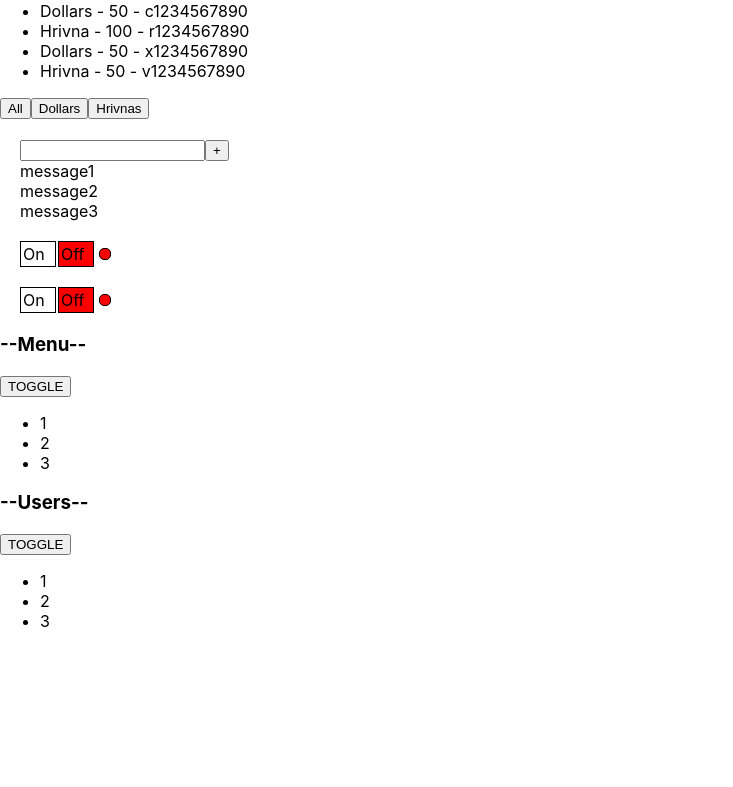
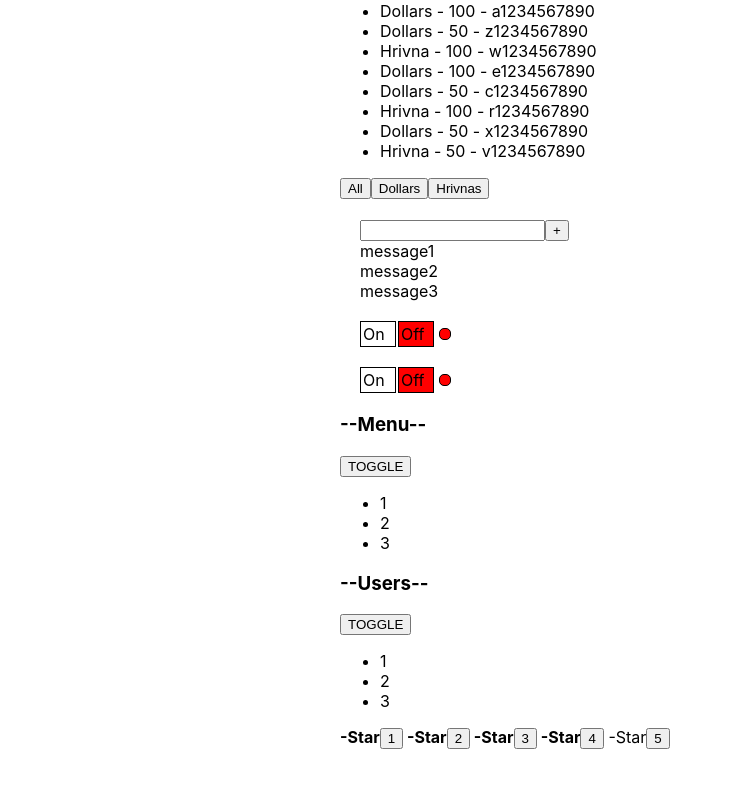
Before and after one commit to Dinara1989/Tasks, a React (Create React App) app: page / in a window 1280 px wide. Shown: the part 571-1358 px from the top of the page, without its empty margins (0-733 px from the left). Before the commit the page ends 1218 px from the top, so only its background shows below. Built offline with nearby package versions, Linux system fonts and the light colour scheme.

Commit message:
useState, uncontrolled Rating

```diff
--- a/src/App.css
+++ b/src/App.css
@@ -1,38 +1,4 @@
 .App {
-  text-align: center;
+    width: 600px;
+    margin: 100px auto;
 }
-
-.App-logo {
-  height: 40vmin;
-  pointer-events: none;
-}
-
-@media (prefers-reduced-motion: no-preference) {
-  .App-logo {
-    animation: App-logo-spin infinite 20s linear;
-  }
-}
-
-.App-header {
-  background-color: #282c34;
-  min-height: 100vh;
-  display: flex;
-  flex-direction: column;
-  align-items: center;
-  justify-content: center;
-  font-size: calc(10px + 2vmin);
-  color: white;
-}
-
-.App-link {
-  color: #61dafb;
-}
-
-@keyframes App-logo-spin {
-  from {
-    transform: rotate(0deg);
-  }
-  to {
-    transform: rotate(360deg);
-  }
-}
--- a/src/App.tsx
+++ b/src/App.tsx
@@ -1,3 +1,4 @@
+import './App.css';
 import Header from "./site/Header";
 import Body from "./site/Body";
 import Footer from "./site/Footer";
@@ -8,6 +9,7 @@
 import FullInput from "./components/inputUni/FullInput";
 import OnOff from "./components/onOff/OnOff";
 import Accordion from "./components/selfControlledAccordion/Accordion";
+import Rating from "./components/selfControlledRating/Rating";
 
 const students = [
   {id: 1, name:'Dinara', age: 35},
@@ -43,7 +45,7 @@
   }
 
   return (
-      <div>
+      <div className={'App'}>
           <Hook />
           <Button name={'Button 1'} callBack={()=>Button1Foo('Me Dinara', 35, 'from Ukraine')}/>
           <Button name={'Button 1'} callBack={()=>Button2Foo('Me Hro', 43, 'from Lebanon')}/>
@@ -62,6 +64,7 @@
           <OnOff />
           <Accordion titleValue={"Menu"}/>
           <Accordion titleValue={"Users"}/>
+          <Rating />
       </div>
   );
 };
--- /dev/null
+++ b/src/components/selfControlledRating/Rating.tsx
@@ -0,0 +1,20 @@
+import React, {useState} from 'react';
+import Star from "./Star";
+
+type RatingPropsType = {
+}
+const Rating = () => {
+
+    let [value, setValue] = useState(4);
+    return (
+        <div>
+            <Star selected={value > 0}/><button onClick={ ()=> {setValue(1)} }>1</button>
+            <Star selected={value > 1}/><button onClick={ ()=> {setValue(2)} }>2</button>
+            <Star selected={value > 2}/><button onClick={ ()=> {setValue(3)} }>3</button>
+            <Star selected={value > 3}/><button onClick={ ()=> {setValue(4)} }>4</button>
+            <Star selected={value > 4}/><button onClick={ ()=> {setValue(5)} }>5</button>
+        </div>
+    );
+};
+
+export default Rating;
--- /dev/null
+++ b/src/components/selfControlledRating/Star.tsx
@@ -0,0 +1,14 @@
+import React from 'react';
+
+type StarPropsType = {
+    selected: boolean
+}
+const Star = (props:StarPropsType) => {
+    if(props.selected === true) {
+        return <span><b> -Star</b></span>
+    } else {
+        return <span> -Star</span>
+    }
+};
+
+export default Star;
```
